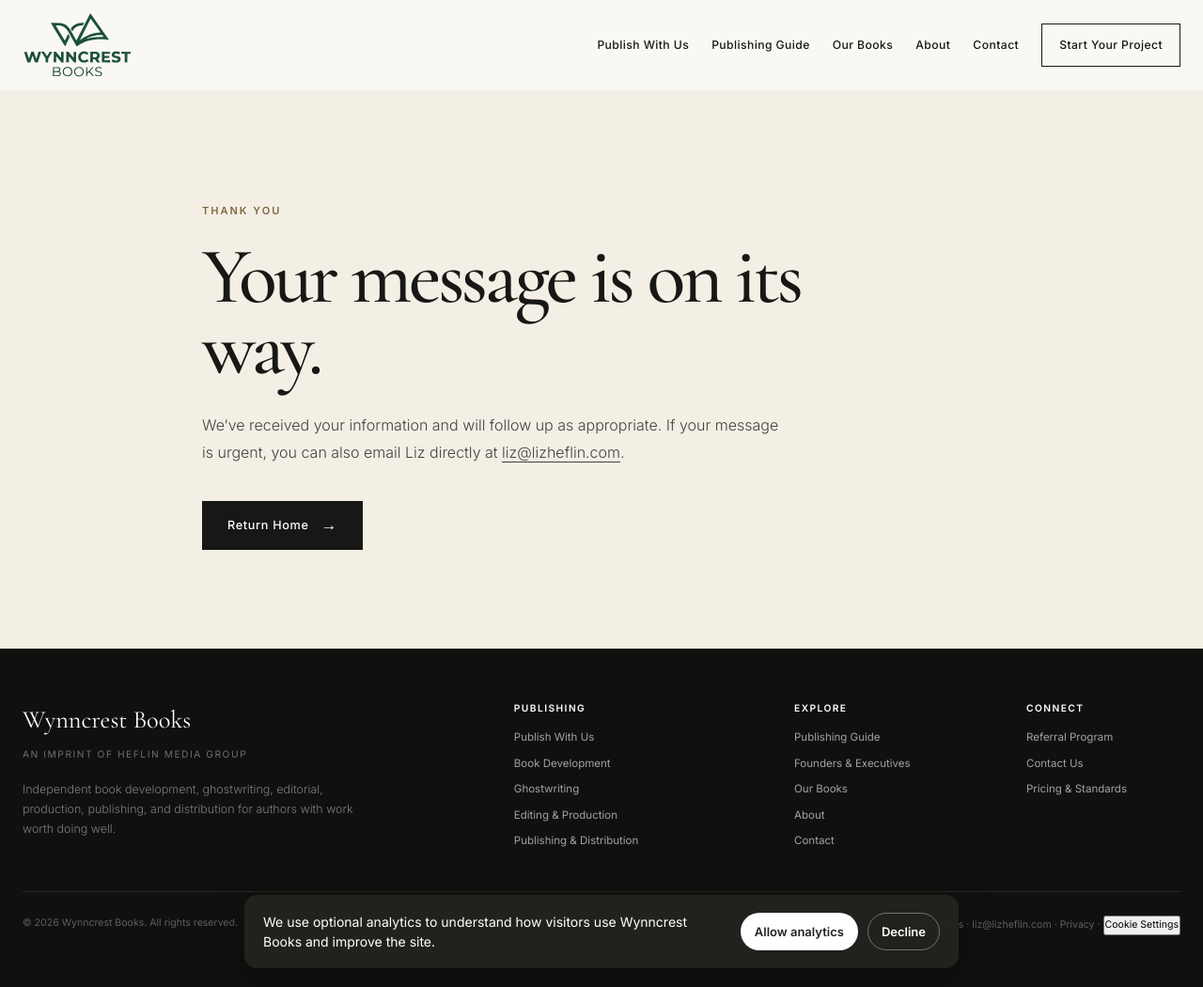
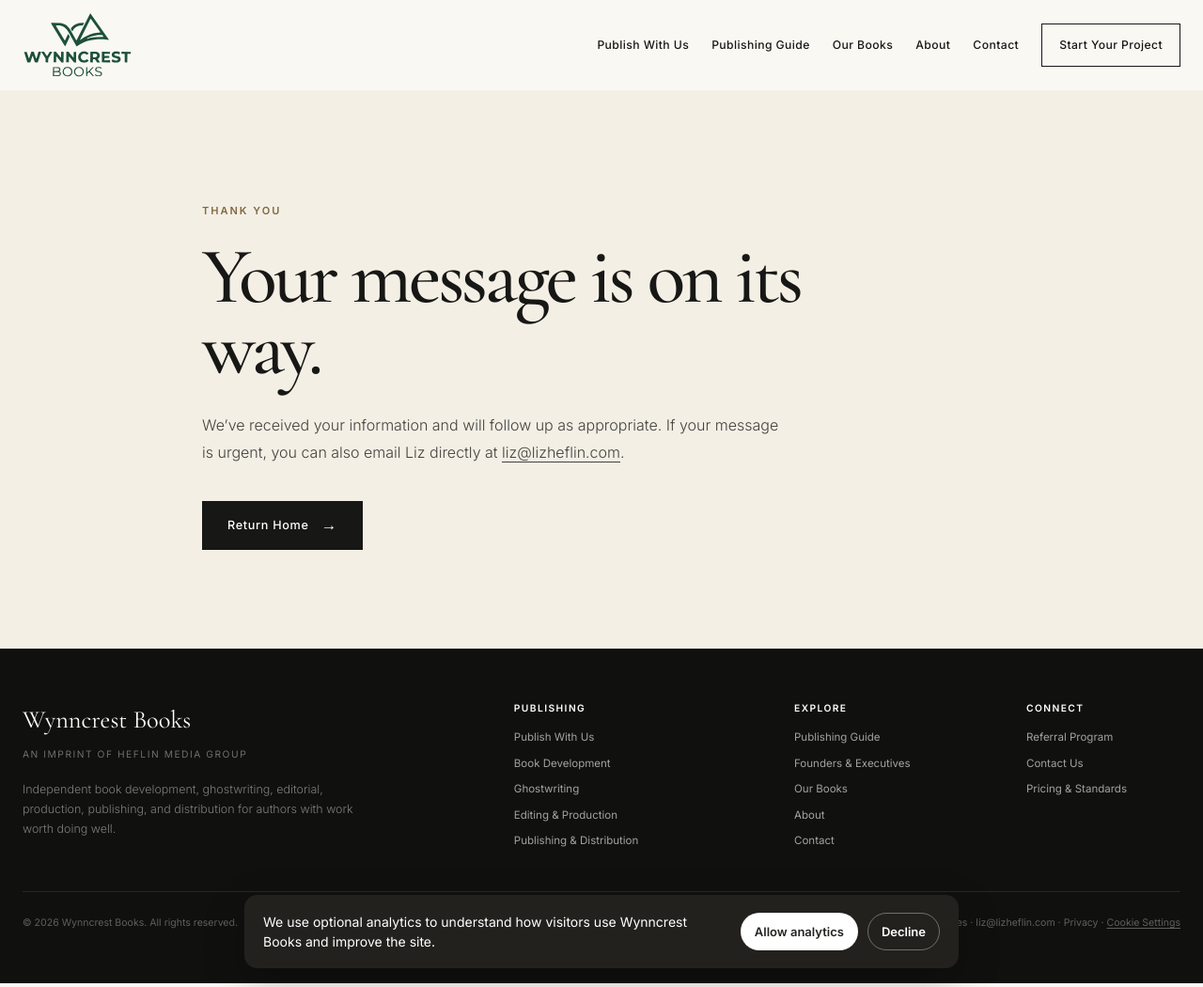
Before and after one commit to ryanheflin/wynncrest, a Jekyll site: the page thank-you/index.html, which Jekyll copies as it is, in a window 1280 px wide and 1050 px high. Shown: the whole window at 94% size. Built offline with Jekyll 4.4.1, drawn with Linux system fonts in a browser that asks for light colours.

Commit message:
Style footer cookie settings link

```diff
--- a/assets/css/styles.css
+++ b/assets/css/styles.css
@@ -3099,3 +3099,17 @@
     gap: 30px;
   }
 }
+
+
+.footer-link-button {
+  appearance: none;
+  border: 0;
+  background: none;
+  padding: 0;
+  margin: 0;
+  color: inherit;
+  font: inherit;
+  cursor: pointer;
+  text-decoration: underline;
+  text-underline-offset: 2px;
+}
```
